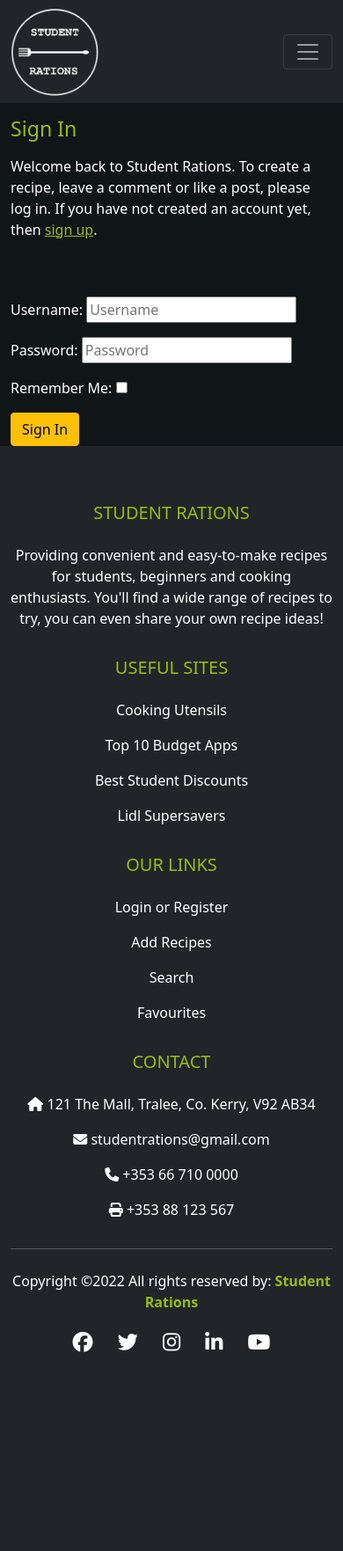
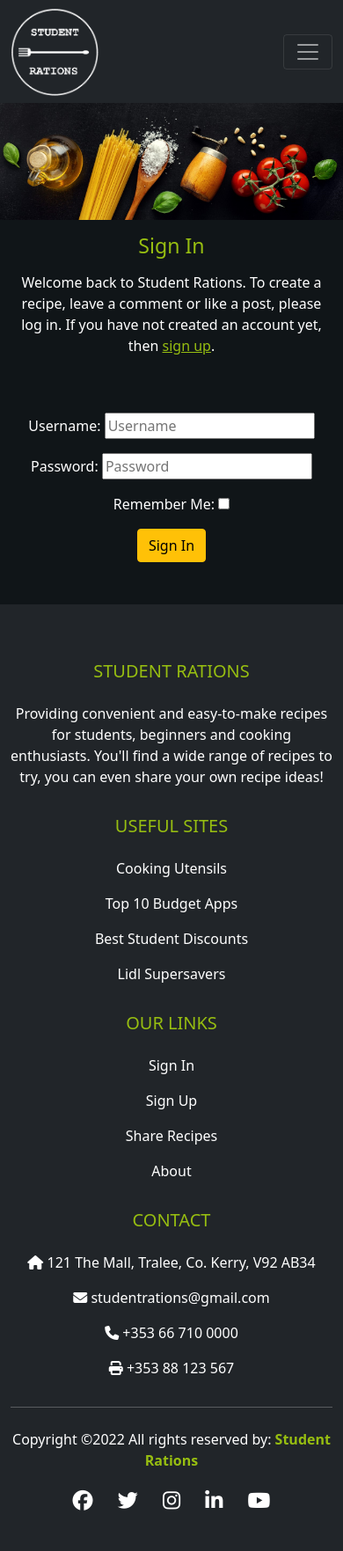
Before and after one commit to Irishbecky91/student_rations, a Django app: page /accounts/login/ in a window 390 px wide. Shown: the whole page at 88% size. Before the commit the page ends 1537 px from the top, so only its background shows below. Run offline with Django 3.2, Linux system fonts and the light colour scheme; some libraries are stand-ins or nearby versions.

Commit message:
Add additional styling and fix links and navlinks on multiple html pages

```diff
--- a/recipes/forms.py
+++ b/recipes/forms.py
@@ -16,7 +16,6 @@ class RecipeForm(forms.ModelForm):
         """
         model = Recipe
         fields = [
-            'author',
             'title',
             'description',
             'serves',
--- a/templates/about.html
+++ b/templates/about.html
@@ -38,7 +38,7 @@ aria-current="page" id="active-green"
             <p>At Student Rations, our mission is to change the way that students eat while they're at university. We provide recipes and
                 resources to help get more students into the kitchen.</p>
         </div>
-        <div class="col-10 mx-auto mt-3">
+        <div class="col-10 mx-auto mt-3 mb-5">
             <h3 class="green-text">Our Story</h3>
             <p>Started by a student at Code Institute in 2022, Student Rations has since grown into one of the worlds
                 leading student recipe websites. We want to show students how easy it is to cook an amazing meal with
--- a/templates/account/login.html
+++ b/templates/account/login.html
@@ -3,13 +3,34 @@
 {% load i18n %}
 {% load account socialaccount %}
 
-{% block head_title %}{% trans "Sign In" %}{% endblock %}
+{% block title %}
+<title>Sign In!</title>
+{% endblock %}
+
+
+{% block active_login %}
+active
+{% endblock %}
+
+{% block aria_login %}
+aria-current="page" id="active-green"
+{% endblock %}
+
+
+<!-- Header Image -->
+{% block header %}
+<header>
+    {% load static %}
+    <img class="img-fluid header-image" src="{% static 'media/site_imgs/food-background.png' %}" alt="food background">
+</header>
+{% endblock %}
+
 
 {% block content %}
 
 <div class="container text-white">
     <div class="row">
-        <div class="col-md-8 mt-3 offset-md-2">
+        <div class="col mt-3 justify-content-center text-center">
 
             <h3 class="green-text mb-3">{% trans "Sign In" %}</h3>
 
@@ -22,7 +43,7 @@
         </div>
     </div>
     <div class="row">
-        <div class="co-md-8 mt-3 offset-md-2">
+        <div class="col mt-3 mb-5 justify-content-center text-center">
 
             <form class="login" method="POST" action="{% url 'account_login' %}">
                 {% csrf_token %}
--- a/templates/base.html
+++ b/templates/base.html
@@ -59,14 +59,14 @@
                             href="{% url 'create_recipe' %}">Share a Recipe</a>
                     </li>
                     <li class="nav-item">
-                        <a class="nav-link" href="{% url 'account_logout' %}">Logout</a>
+                        <a class="nav-link {% block active_logout %}{% endblock %}" {% block aria_logout %}{% endblock %} href="{% url 'account_logout' %}">Sign Out</a>
                     </li>
                     {% else %}
                     <li class="nav-item">
-                        <a class="nav-link" href="{% url 'account_signup' %}">Register</a>
+                        <a class="nav-link {% block active_login %}{% endblock %}" {% block aria_login %}{% endblock %} href="{% url 'account_login' %}">Sign In</a>
                     </li>
                     <li class="nav-item">
-                        <a class="nav-link" href="{% url 'account_login' %}">Login</a>
+                        <a class="nav-link {% block active_signup %}{% endblock %}" {% block aria_signup %}{% endblock %} href="{% url 'account_signup' %}">Sign Up</a>
                     </li>
                     {% endif %}
                 </ul>
@@ -101,18 +101,18 @@
                     <h5 class="text-uppercase mb-4 font-weight-bold green-text">Useful Sites</h5>
                     <p>
                         <a href="https://www.homestoreandmore.ie/kitchen-cookware" class="text-white"
-                            style="text-decoration: none;"> Cooking Utensils</a>
+                            style="text-decoration: none;" target="_blank"> Cooking Utensils</a>
                     </p>
                     <p>
                         <a href="https://www.thestayclub.com/blog/10-best-budgeting-apps-for-students/"
-                            class="text-white" style="text-decoration: none;"> Top 10 Budget Apps</a>
+                            class="text-white" style="text-decoration: none;" target="_blank"> Top 10 Budget Apps</a>
                     </p>
                     <p>
                         <a href="https://www.savvyspender.ie/post/the-best-student-discounts-in-ireland"
-                            class="text-white" style="text-decoration: none;"> Best Student Discounts</a>
+                            class="text-white" style="text-decoration: none;" target="_blank"> Best Student Discounts</a>
                     </p>
                     <p>
-                        <a href="https://www.lidl.ie/super-savers" class="text-white" style="text-decoration: none;">
+                        <a href="https://www.lidl.ie/super-savers" class="text-white" style="text-decoration: none;" target="_blank">
                             Lidl Supersavers</a>
                     </p>
 
@@ -120,17 +120,23 @@
 
                 <div class="col-md-3 col-lg-2 col-xl-2 mx-auto mt-3">
                     <h5 class="text-uppercase mb-4 font-weight-bold green-text">Our links</h5>
+                    {% if user.is_authenticated %}
                     <p>
-                        <a href="#" class="text-white" style="text-decoration: none;">Login or Register</a>
+                        <a href="{% url 'account_logout' %}" class="text-white" style="text-decoration: none;">Sign Out</a>
+                    </p>
+                    {% else %}
+                    <p>
+                        <a href="{% url 'account_login' %}" class="text-white" style="text-decoration: none;">Sign In</a>
                     </p>
                     <p>
-                        <a href="#" class="text-white" style="text-decoration: none;">Add Recipes</a>
+                        <a href="{% url 'account_signup' %}" class="text-white" style="text-decoration: none;">Sign Up</a>
+                    </p>
+                    {% endif %}
+                    <p>
+                        <a href="{% url 'create_recipe' %}" class="text-white" style="text-decoration: none;">Share Recipes</a>
                     </p>
                     <p>
-                        <a href="#" class="text-white" style="text-decoration: none;">Search</a>
-                    </p>
-                    <p>
-                        <a href="#" class="text-white" style="text-decoration: none;">Favourites</a>
+                        <a href="{% url 'about' %}" class="text-white" style="text-decoration: none;">About</a>
                     </p>
                 </div>
 
@@ -168,27 +174,27 @@
                         <ul class="list-unstyled list-inline">
                             <li class="list-inline-item">
                                 <a href="https://www.facebook.com" class="btn-floating btn-sm text-white"
-                                    style="font-size: 23px;" aria-label="Social Link - Facebook"><i
+                                    style="font-size: 23px;" aria-label="Social Link - Facebook" target="_blank"><i
                                         class="fab fa-facebook"></i></a>
                             </li>
                             <li class="list-inline-item">
                                 <a href="https://www.twitter.com" class="btn-floating btn-sm text-white"
-                                    style="font-size: 23px;" aria-label="Social Link - Twitter"><i
+                                    style="font-size: 23px;" aria-label="Social Link - Twitter" target="_blank"><i
                                         class="fab fa-twitter"></i></a>
                             </li>
                             <li class="list-inline-item">
                                 <a href="https://www.instagram.com" class="btn-floating btn-sm text-white"
-                                    style="font-size: 23px;" aria-label="Social Link - Instagram"><i
+                                    style="font-size: 23px;" aria-label="Social Link - Instagram" target="_blank"><i
                                         class="fab fa-instagram"></i></a>
                             </li>
                             <li class="list-inline-item">
                                 <a href="https://www.linkedin.com" class="btn-floating btn-sm text-white"
-                                    style="font-size: 23px;" aria-label="Social Link - LinkedIn"><i
+                                    style="font-size: 23px;" aria-label="Social Link - LinkedIn" target="_blank"><i
                                         class="fab fa-linkedin-in"></i></a>
                             </li>
                             <li class="list-inline-item">
                                 <a href="https://www.youtube.com" class="btn-floating btn-sm text-white"
-                                    style="font-size: 23px;" aria-label="Social Link - YouTube"><i
+                                    style="font-size: 23px;" aria-label="Social Link - YouTube" target="_blank"><i
                                         class="fab fa-youtube"></i></a>
                             </li>
                         </ul>
--- a/templates/index.html
+++ b/templates/index.html
@@ -57,7 +57,7 @@ aria-current="page" id="active-green"
     </div>
 </div>
 
-<div class="container justify-content-center text-center text-md-left mb-3">
+<div class="container text-center text-md-left mb-3">
     <div class="row text-center text-md-left g-3 card-row">
 
         {% for recipe in recipe_list %}
@@ -100,12 +100,12 @@ aria-current="page" id="active-green"
         <ul class="pagination justify-content-center">
             {% if page_obj.has_previous %}
             <li>
-                <a href="?page={{ page_obj.previous_page_number }}" class="page_link">&laquo; PREV</a>
+                <a href="?page={{ page_obj.previous_page_number }}" class="page_link active-green">&laquo; PREV</a>
             </li>
             {% endif %}
             {% if page_obj.has_next %}
             <li>
-                <a href="?page={{ page_obj.next_page_number }}" class="page_link">NEXT &raquo;</a>
+                <a href="?page={{ page_obj.next_page_number }}" class="page_link active-green">NEXT &raquo;</a>
             </li>
             {% endif %}
         </ul>
```
Also changed, not shown: recipes/views.py (+5 -5 lines), templates/account/logout.html (+9 -0 lines), templates/account/signup.html (+24 -3 lines).
